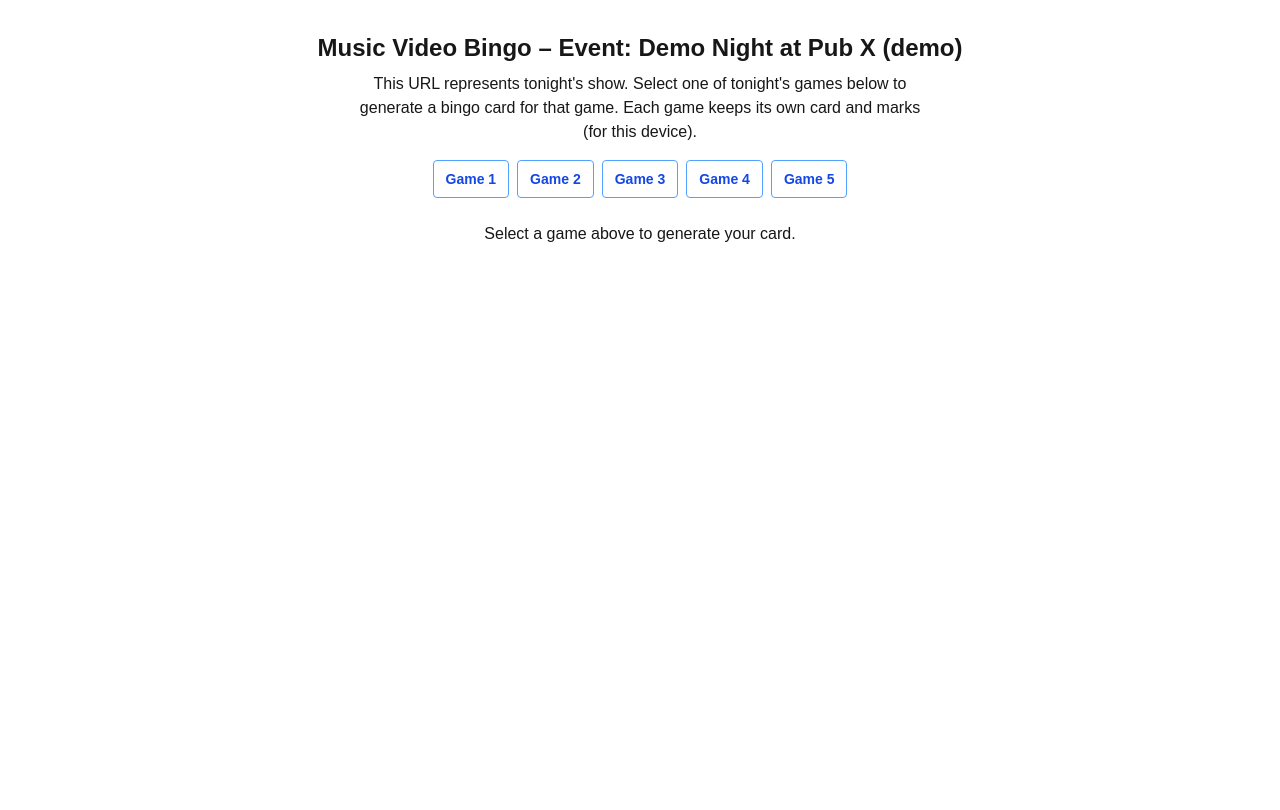
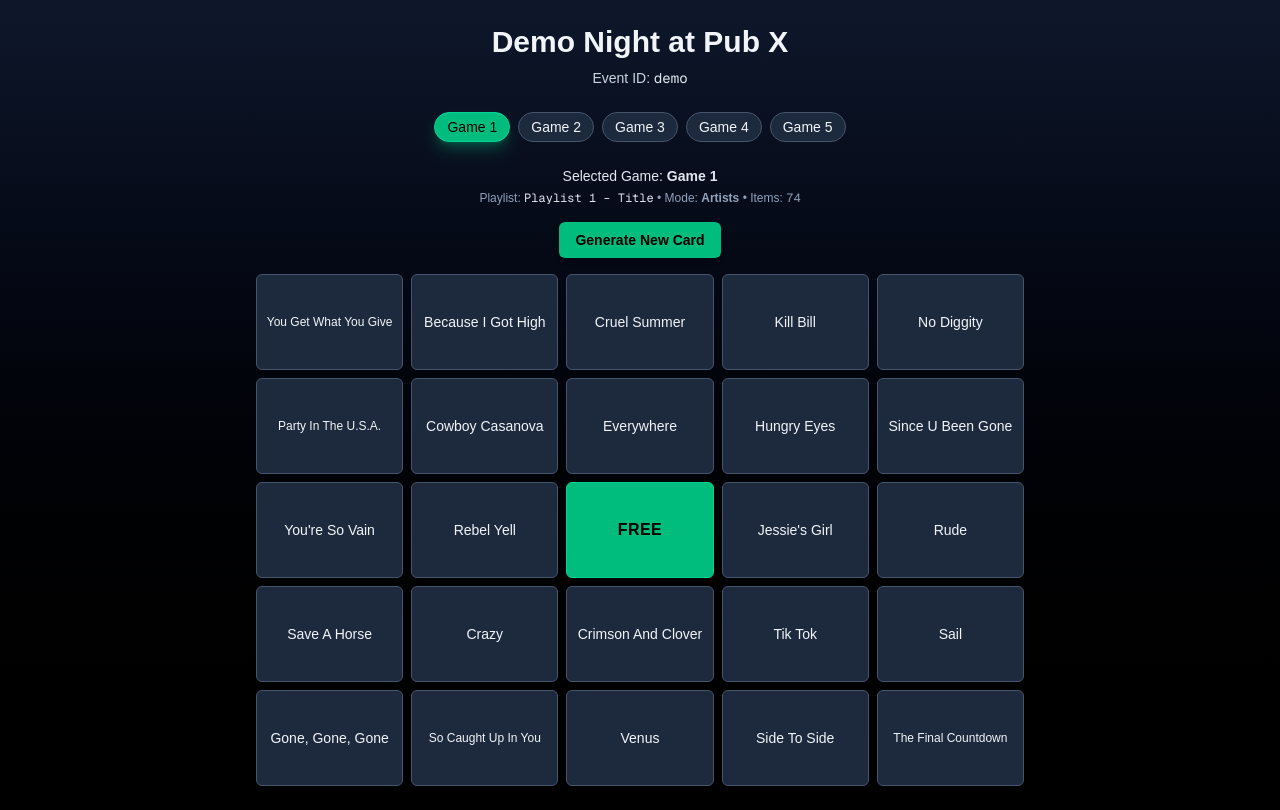
Before and after one commit to erikswartzdesign/music-video-bingo, a Next.js app: page /event/demo in a window 1280 px wide. Built offline with nearby package versions, Linux system fonts and the light colour scheme.

Commit message:
Fix hydration mismatch and refine landscape layout

```diff
--- a/app/event/[eventId]/page.tsx
+++ b/app/event/[eventId]/page.tsx
@@ -1,6 +1,6 @@
 "use client";
 
-import { useState } from "react";
+import { useState, useMemo, useEffect } from "react";
 import { useParams } from "next/navigation";
 import {
   DisplayMode,
@@ -8,280 +8,327 @@ import {
   GameConfig,
   getEventConfig,
   getPlaylistById,
-} from "../../../lib/eventConfig";
-
+} from "@/lib/eventConfig";
 
 type CardEntry = {
   playlistItem: PlaylistItem;
+  selected: boolean;
 };
 
-type CardState = {
+type BingoCard = {
+  id: string;
   entries: CardEntry[];
-  marked: boolean[]; // 25 booleans for the 5x5 grid
 };
 
-type GameWithPlaylist = {
-  game: GameConfig;
-  playlistId: string;
-  playlistName: string;
-  displayMode: DisplayMode;
-  items: PlaylistItem[];
-};
-
-/**
- * Generate a random card from a specific playlist's items.
- */
-function generateRandomCard(items: PlaylistItem[]): CardState {
-  const pool = [...items];
+function generateCardForPlaylist(playlist: PlaylistItem[]): BingoCard {
+  const available = [...playlist];
 
   // Fisher–Yates shuffle
-  for (let i = pool.length - 1; i > 0; i--) {
+  for (let i = available.length - 1; i > 0; i--) {
     const j = Math.floor(Math.random() * (i + 1));
-    [pool[i], pool[j]] = [pool[j], pool[i]];
+    [available[i], available[j]] = [available[j], available[i]];
   }
 
-  const selected = pool.slice(0, 24);
-  const entries = selected.map((playlistItem) => ({ playlistItem }));
+  // We need 24 unique entries (center is FREE)
+  const chosen = available.slice(0, 24);
 
-  const marked = Array(25).fill(false) as boolean[];
-  marked[12] = true; // center FREE is marked
+  const entries: CardEntry[] = [];
+  let chosenIndex = 0;
 
-  return { entries, marked };
+  for (let i = 0; i < 25; i++) {
+    if (i === 12) {
+      entries.push({
+        playlistItem: {
+          id: -1,
+          title: "FREE",
+          artist: "",
+        },
+        selected: true,
+      });
+    } else {
+      entries.push({
+        playlistItem: chosen[chosenIndex],
+        selected: false,
+      });
+      chosenIndex++;
+    }
+  }
+
+  return {
+    id: `${Date.now()}-${Math.random().toString(36).slice(2)}`,
+    entries,
+  };
 }
 
 export default function EventPage() {
-  const params = useParams<{ eventId: string }>();
-  const eventId = params.eventId;
+  const params = useParams<{ eventId?: string }>();
+  const eventId = params?.eventId ?? "demo";
 
-  const eventConfig = getEventConfig(eventId);
+  const eventConfig = useMemo(() => getEventConfig(eventId), [eventId]);
 
-  // If we don't know this event, show a simple message
+  const [selectedGameId, setSelectedGameId] = useState<string | null>(
+    eventConfig?.games[0]?.id ?? null
+  );
+
+  // Start with no cards; fill them in on the client after mount
+  const [cardsByGameId, setCardsByGameId] = useState<Record<string, BingoCard>>(
+    {}
+  );
+
+  // Generate initial cards on the CLIENT ONLY to avoid hydration mismatch
+  useEffect(() => {
+    if (!eventConfig) return;
+
+    setCardsByGameId((prev) => {
+      const next: Record<string, BingoCard> = { ...prev };
+
+      for (const game of eventConfig.games) {
+        // Only generate if we don't already have a card for this game
+        if (!next[game.id]) {
+          const playlist = getPlaylistById(game.playlistId);
+          if (playlist) {
+            next[game.id] = generateCardForPlaylist(playlist.items);
+          }
+        }
+      }
+
+      return next;
+    });
+  }, [eventConfig]);
+
+  // Orientation detection for the rotate overlay
+  const [isLandscape, setIsLandscape] = useState(true);
+
+  useEffect(() => {
+    const updateOrientation = () => {
+      if (typeof window === "undefined") return;
+      const { innerWidth, innerHeight } = window;
+      setIsLandscape(innerWidth >= innerHeight);
+    };
+
+    updateOrientation();
+    window.addEventListener("resize", updateOrientation);
+    window.addEventListener("orientationchange", updateOrientation);
+
+    return () => {
+      window.removeEventListener("resize", updateOrientation);
+      window.removeEventListener("orientationchange", updateOrientation);
+    };
+  }, []);
+
   if (!eventConfig) {
     return (
-      <main className="min-h-screen flex flex-col items-center justify-center p-4">
-        <h1 className="text-2xl font-bold mb-2">
-          Music Video Bingo – Unknown Event
-        </h1>
-        <p className="mb-4 text-center">
-          There is no event configured with the ID &quot;{eventId}&quot;.
-          Please check the link or ask your host for the correct QR code.
+      <main
+        className={[
+          "min-h-screen",
+          "flex items-center justify-center",
+          "bg-black text-white",
+        ].join(" ")}
+      >
+        <div className="text-center space-y-2">
+          <h1 className="text-2xl font-bold">Event not found</h1>
+          <p className="text-sm text-gray-400">
+            There is no event configuration for ID:{" "}
+            <span className="font-mono">{eventId}</span>
           </p>
+        </div>
       </main>
     );
   }
 
-  // Build a richer game list that includes playlist info
-  const gamesWithPlaylist: GameWithPlaylist[] = eventConfig.games
-    .map((game) => {
-      const playlist = getPlaylistById(game.playlistId);
-      if (!playlist) return null;
+  const currentGame: GameConfig | undefined = eventConfig.games.find(
+    (g) => g.id === selectedGameId
+  );
+
+  const currentPlaylist = currentGame
+    ? getPlaylistById(currentGame.playlistId)
+    : null;
+
+  const currentCard = currentGame ? cardsByGameId[currentGame.id] : null;
+
+  const handleGenerateNewCard = () => {
+    if (!currentGame || !currentPlaylist) return;
+
+    const newCard = generateCardForPlaylist(currentPlaylist.items);
+
+    setCardsByGameId((prev) => ({
+      ...prev,
+      [currentGame.id]: newCard,
+    }));
+  };
+
+  const handleToggleSquare = (index: number) => {
+    if (!currentGame || !currentCard) return;
+
+    // Do not toggle the FREE center
+    if (index === 12) return;
+
+    setCardsByGameId((prev) => {
+      const card = prev[currentGame.id];
+      if (!card) return prev;
+
+      const newEntries = card.entries.map((entry, i) =>
+        i === index ? { ...entry, selected: !entry.selected } : entry
+      );
 
       return {
-        game,
-        playlistId: playlist.id,
-        playlistName: playlist.name,
-        displayMode: playlist.displayMode,
-        items: playlist.items,
-      };
-    })
-    .filter((g): g is GameWithPlaylist => g !== null);
-
-  // Which game is currently selected in the UI
-  const [selectedGameId, setSelectedGameId] = useState<string | null>(null);
-
-  // Per-game card state (so each game has its own card and marks)
-  const [cardsByGame, setCardsByGame] = useState<Record<string, CardState>>({});
-
-  const handleSelectGame = (gameId: string) => {
-    setSelectedGameId(gameId);
-
-    const game = gamesWithPlaylist.find((g) => g.game.id === gameId);
-    if (!game) return;
-
-    setCardsByGame((prev) => {
-      // If we already generated a card for this game, keep it
-      if (prev[gameId]) {
-        return prev;
-      }
-      // Otherwise, generate a brand new card for this game from its playlist
-      return {
         ...prev,
-        [gameId]: generateRandomCard(game.items),
+        [currentGame.id]: { ...card, entries: newEntries },
       };
     });
   };
 
-  // Clear marks ONLY (no new card), keeping the same layout
-  const handleClearMarksForSelectedGame = () => {
-    if (!selectedGameId) return;
-
-    setCardsByGame((prev) => {
-      const currentCard = prev[selectedGameId];
-      if (!currentCard) return prev;
-
-      const newMarked = Array(25).fill(false) as boolean[];
-      newMarked[12] = true; // keep FREE marked
-
-      return {
-        ...prev,
-        [selectedGameId]: {
-          ...currentCard,
-          marked: newMarked,
-        },
-      };
-    });
-  };
-
-  const handleToggleSquare = (gridIndex: number) => {
-    if (!selectedGameId) return;
-
-    setCardsByGame((prev) => {
-      const currentCard = prev[selectedGameId];
-      if (!currentCard) return prev;
-
-      // Don't allow toggling the FREE square for now
-      if (gridIndex === 12) {
-        return prev;
-      }
-
-      const newMarked = [...currentCard.marked];
-      newMarked[gridIndex] = !newMarked[gridIndex];
-
-      return {
-        ...prev,
-        [selectedGameId]: {
-          ...currentCard,
-          marked: newMarked,
-        },
-      };
-    });
-  };
-
-  const selectedGame = gamesWithPlaylist.find(
-    (g) => g.game.id === selectedGameId
-  );
-
-  const renderCard = () => {
-    if (!selectedGameId) {
-      return (
-        <p className="mt-6 text-center">
-          Select a game above to generate your card.
-        </p>
-      );
-    }
-
-    const card = cardsByGame[selectedGameId];
-
-    if (!card) {
-      return (
-        <p className="mt-6 text-center">
-          Generating card for this game... (click the game button again if
-          needed)
-        </p>
-      );
-    }
-
-    const { entries, marked } = card;
-    const gridIndices = Array.from({ length: 25 }, (_, i) => i);
+  const selectedDisplayMode: DisplayMode =
+    currentGame?.displayMode ?? "title";
 
   return (
-      <div className="mt-6 grid grid-cols-5 gap-1 max-w-md mx-auto">
-        {gridIndices.map((gridIndex) => {
-          // Center FREE square
-          if (gridIndex === 12) {
-            const isMarked = marked[gridIndex];
-            return (
-              <button
-                key={gridIndex}
-                type="button"
-                className={`aspect-square border text-xs flex items-center justify-center font-bold text-gray-900 ${
-                  isMarked ? "bg-green-300" : "bg-white"
-                }`}
-                onClick={() => handleToggleSquare(gridIndex)}
+    <main
+      className={[
+        "min-h-screen",
+        "bg-gradient-to-b from-slate-900 to-black",
+        "text-slate-100",
+        "flex flex-col items-center",
+        "relative",
+      ].join(" ")}
     >
-                FREE
-              </button>
-            );
-          }
+      {/* Portrait overlay */}
+      {!isLandscape && (
+        <div className="fixed inset-0 z-50 flex flex-col items-center justify-center bg-black/90 text-slate-100 px-6 text-center">
+          <div className="mb-4 text-4xl">🔄</div>
+          <h2 className="text-xl font-semibold mb-2">Rotate Your Phone</h2>
+          <p className="text-sm text-slate-300 max-w-xs">
+            For the best Music Video Bingo experience, please rotate your
+            device to landscape.
+          </p>
+        </div>
+      )}
 
-          // Map grid index to our 24 card entries (skip the center)
-          const dataIndex = gridIndex > 12 ? gridIndex - 1 : gridIndex;
-          const entry = entries[dataIndex];
-          const isMarked = marked[gridIndex];
+      <section className="w-full max-w-4xl px-4 py-6">
+        <header className="mb-6 text-center">
+          <h1 className="text-3xl font-bold mb-2">{eventConfig.name}</h1>
+          <p className="text-sm text-slate-300">
+            Event ID:{" "}
+            <span className="font-mono text-slate-200">{eventConfig.id}</span>
+          </p>
+        </header>
 
-          const displayText =
-            selectedGame?.displayMode === "artist"
-              ? entry.playlistItem.artist
-              : entry.playlistItem.title;
-
-          return (
-            <button
-              key={gridIndex}
-              type="button"
-              className={`aspect-square border p-1 text-xs flex items-center justify-center text-center break-words font-semibold ${
-                isMarked
-                  ? "bg-green-300 text-gray-900"
-                  : "bg-white text-gray-900"
-              }`}
-              onClick={() => handleToggleSquare(gridIndex)}
-            >
-              {displayText}
-            </button>
-          );
-        })}
-      </div>
-    );
-  };
-
-  return (
-    <main className="min-h-screen flex flex-col items-center justify-start p-4">
-      <h1 className="text-2xl font-bold mt-4">
-        Music Video Bingo – Event: {eventConfig.name} ({eventConfig.id})
-      </h1>
-      <p className="mt-2 text-center max-w-xl">
-        This URL represents tonight&apos;s show. Select one of tonight&apos;s
-        games below to generate a bingo card for that game. Each game keeps its
-        own card and marks (for this device).
-      </p>
-
-      {/* Game selection buttons */}
-      <div className="mt-4 flex flex-wrap gap-2 justify-center">
-        {gamesWithPlaylist.map(({ game, playlistName }) => (
+        {/* Game selector buttons */}
+        <div className="flex flex-wrap justify-center gap-2 mb-6">
+          {eventConfig.games.map((game) => (
             <button
               key={game.id}
-            type="button"
-            className={`px-3 py-2 rounded text-sm font-semibold border ${
+              onClick={() => setSelectedGameId(game.id)}
+              className={[
+                "px-3 py-1 rounded-full text-sm font-medium border transition",
                 selectedGameId === game.id
-                ? "bg-blue-600 text-white border-blue-700"
-                : "bg-white text-blue-700 border-blue-400"
-            }`}
-            onClick={() => handleSelectGame(game.id)}
+                  ? "bg-emerald-500 text-black border-emerald-400 shadow-lg shadow-emerald-500/30"
+                  : "bg-slate-800 text-slate-100 border-slate-600 hover:bg-slate-700",
+              ].join(" ")}
             >
               {game.name}
             </button>
           ))}
         </div>
 
-      {/* Info about the selected game */}
-      {selectedGame && (
-        <div className="mt-4 text-center">
-          <p className="font-medium">
-            Selected: {selectedGame.game.name} ({selectedGame.playlistName}) –{" "}
-            {selectedGame.displayMode === "artist"
-              ? "Mark the artist names"
-              : "Mark the song titles"}
+        {/* Info & actions */}
+        <div className="mb-4 text-center space-y-1">
+          {currentGame && currentPlaylist ? (
+            <>
+              <p className="text-sm text-slate-200">
+                Selected Game:{" "}
+                <span className="font-semibold">{currentGame.name}</span>
               </p>
+              <p className="text-xs text-slate-400">
+                Playlist:{" "}
+                <span className="font-mono text-slate-200">
+                  {currentPlaylist.name}
+                </span>{" "}
+                • Mode:{" "}
+                <span className="font-semibold">
+                  {currentGame.displayMode === "title"
+                    ? "Titles"
+                    : "Artists"}
+                </span>{" "}
+                • Items:{" "}
+                <span className="font-mono">{currentPlaylist.items.length}</span>
+              </p>
+            </>
+          ) : (
+            <p className="text-sm text-slate-400">
+              Select a game above to view a card.
+            </p>
+          )}
+        </div>
+
+        {/* Card + controls */}
+        <div className="flex flex-col items-center gap-4">
           <button
-            type="button"
-            className="mt-2 px-4 py-2 rounded bg-blue-600 text-white text-sm font-semibold hover:bg-blue-700"
-            onClick={handleClearMarksForSelectedGame}
+            onClick={handleGenerateNewCard}
+            disabled={!currentGame || !currentPlaylist}
+            className="px-4 py-2 rounded-md text-sm font-semibold bg-emerald-500 text-black disabled:bg-slate-700 disabled:text-slate-400 disabled:cursor-not-allowed shadow-md hover:bg-emerald-400 transition"
           >
-            Clear Marks on this Card
+            Generate New Card
           </button>
+
+          {currentCard && currentPlaylist ? (
+            <div className="w-full max-w-3xl mx-auto">
+              <div className="grid grid-cols-5 gap-[2px] sm:gap-1 md:gap-2">
+                {currentCard.entries.map((entry, index) => {
+                  const isCenterFree = index === 12;
+                  const rawLabel =
+                    selectedDisplayMode === "title"
+                      ? entry.playlistItem.title
+                      : entry.playlistItem.artist;
+
+                  const isSelected = entry.selected;
+
+                  const trimmed = (rawLabel || "").trim();
+                  const isLongLabel = trimmed.length > 18;
+                  const textSizeClass = isLongLabel
+                    ? "text-[0.55rem] sm:text-[0.6rem] md:text-xs"
+                    : "text-[0.65rem] sm:text-xs md:text-sm";
+
+                  return (
+                    <button
+                      key={`${entry.playlistItem.id}-${index}`}
+                      onClick={() => handleToggleSquare(index)}
+                      className={[
+                        "w-full h-16 sm:h-20 md:h-24",
+                        "flex items-center justify-center rounded-md border px-2 py-1.5",
+                        "font-medium text-center leading-tight transition",
+                        isCenterFree
+                          ? "bg-emerald-500 text-black border-emerald-400"
+                          : isSelected
+                          ? "bg-emerald-600 text-black border-emerald-400 shadow-inner"
+                          : "bg-slate-800 text-slate-100 border-slate-600 hover:bg-slate-700",
+                      ].join(" ")}
+                    >
+                      {isCenterFree ? (
+                        <span className="font-semibold tracking-wide">
+                          FREE
+                        </span>
+                      ) : (
+                        <span
+                          className={[
+                            "block w-full whitespace-normal break-words",
+                            textSizeClass,
+                          ].join(" ")}
+                        >
+                          {rawLabel}
+                        </span>
+                      )}
+                    </button>
+                  );
+                })}
               </div>
+            </div>
+          ) : (
+            <p className="text-sm text-slate-400 mt-4">
+              No card generated yet for this game.
+            </p>
           )}
-
-      {renderCard()}
+        </div>
+      </section>
     </main>
   );
 }
```
Lines whose indentation alone changed are shown as unchanged.
